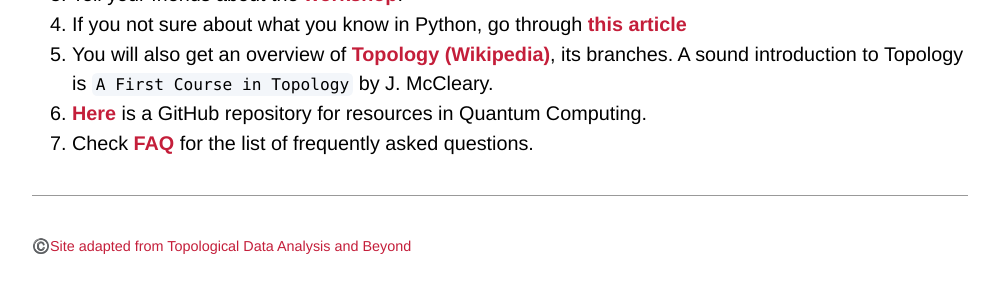
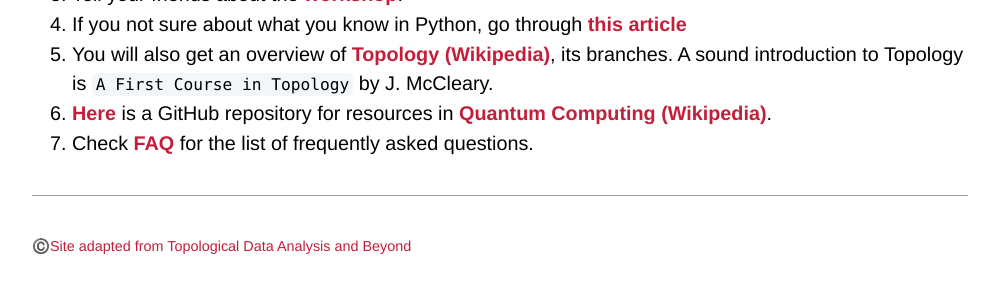
Before and after one commit to WoComtoQC/wocomtoqc.github.io, a Jekyll site: the page built from faq.md, in a window 1280 px wide and 900 px high, scrolled down 861 px, cut to the strip 587-880 px from the top of the window. Shown: the whole strip, without its empty margins (140-1139 px from the left). Built offline with Jekyll 4.4.1, drawn with Linux system fonts in a browser that asks for light colours; some web fonts are replaced; our own code applies the rules of GitHub Pages for plain Markdown files.

Commit message:
Create faq.md

```diff
--- a/faq.md
+++ b/faq.md
@@ -18,5 +18,5 @@ Although the event is open to anyone willing to attend, the target audience for
 3. Tell your friends about the [**workshop**](https://wocomtoqc.github.io/).
 4. If you not sure about what you know in Python, go through [**this article**](https://mlbookcamp.com/article/python)
 5. You will also get an overview of [**Topology (Wikipedia)**](https://en.wikipedia.org/wiki/Topology), its branches. A sound introduction to Topology is [`A First Course in Topology`](https://www.amazon.com/dp/0821838849) by J. McCleary.
-6. [**Here**](https://github.com/JohnCoogan/learnquantum) is a GitHub repository for resources in Quantum Computing.
+6. [**Here**](https://github.com/JohnCoogan/learnquantum) is a GitHub repository for resources in [**Quantum Computing (Wikipedia)**](https://en.wikipedia.org/wiki/Quantum_computing).
 7. Check [**FAQ**](https://wocomtoqc.github.io/faq) for the list of frequently asked questions.
```
